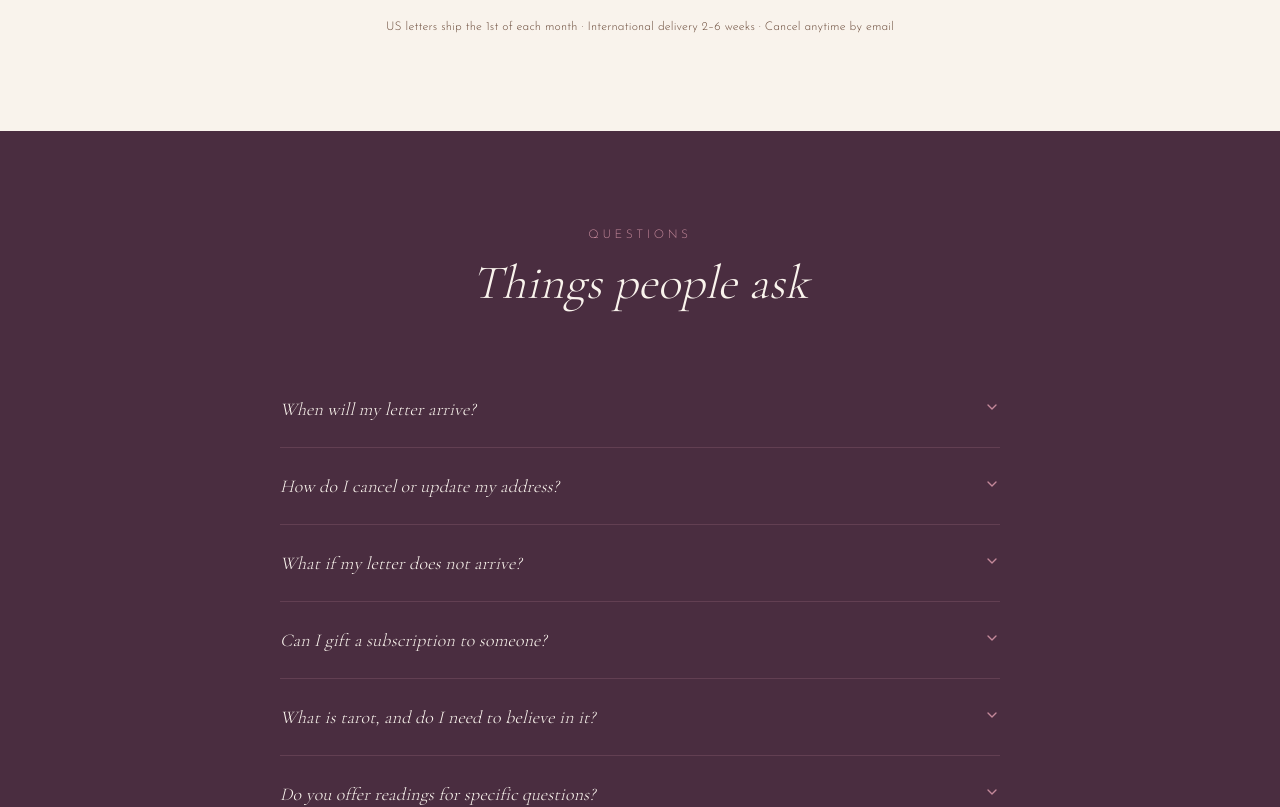
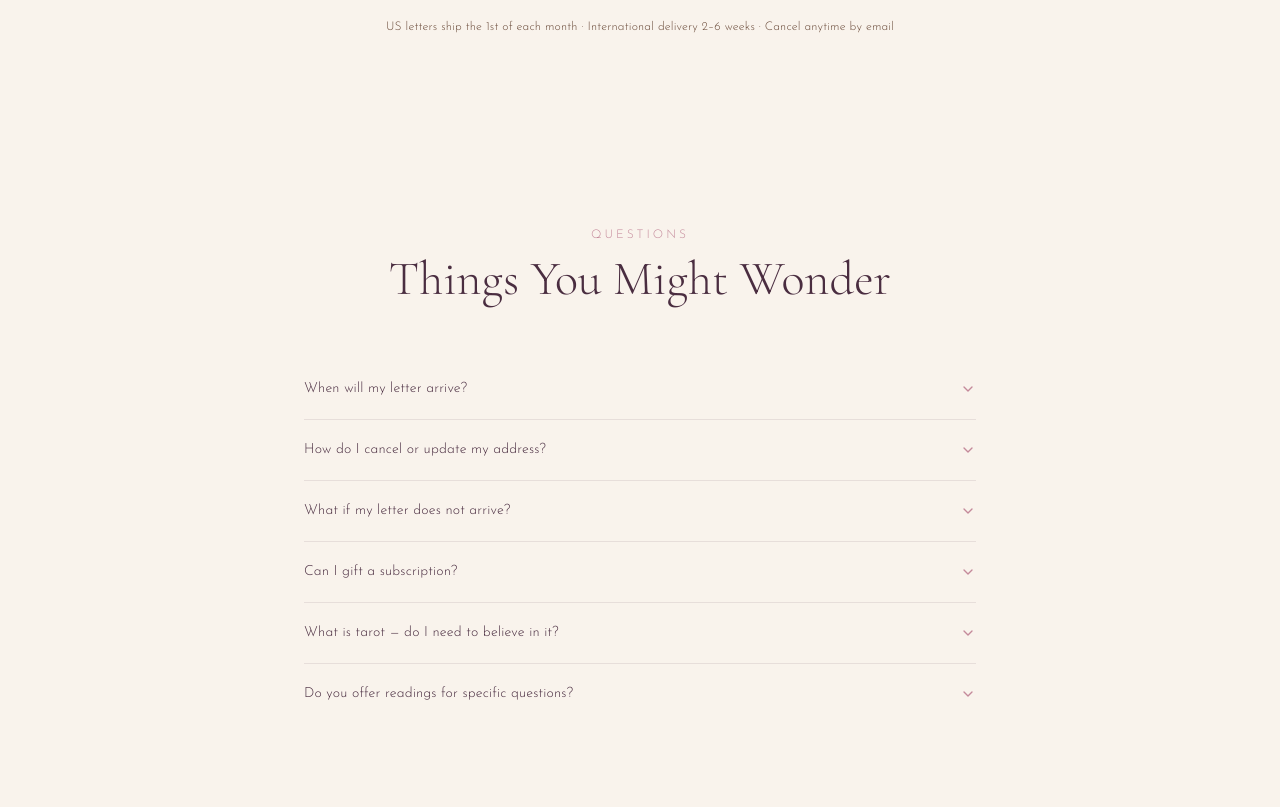
Before and after one commit to cynthiafiorenza77/inner-compass-tarot-letters, a Next.js app: page / in a window 1280 px wide. Shown: the part 3280-4087 px from the top of the page. Built offline with nearby package versions, Linux system fonts and the light colour scheme.

Commit message:
Fix FAQ ship date to 15th for consistency with pricing section

```diff
--- a/components/faq.tsx
+++ b/components/faq.tsx
@@ -1,55 +1,69 @@
 'use client'
+
 import { useState } from 'react'
 import { ChevronDown } from 'lucide-react'
 
 const faqs = [
   {
     q: "When will my letter arrive?",
-    a: "I mail Inner Compass letters on the 1st of every month. US subscribers typically receive theirs within 3–10 days. International subscribers should allow 2–6 weeks for delivery. Subscribe before the 1st and your letter ships that same month — sign up after the 1st and your first letter goes out the following month."
+    a: "I mail Inner Compass letters on the 15th of every month. US subscribers typically receive theirs within 3–10 days. International subscribers should allow 2–6 weeks for delivery. Subscribe before the 15th and your letter ships that same month — sign up after the 15th and your first letter goes out the following month."
   },
   {
     q: "How do I cancel or update my address?",
-    a: "Just email me at cynthia@innercompasstarotletters.org and I will take care of everything. Whether you need to cancel, update your shipping address, or change your billing info — please reach out before the 1st of the month so I can make adjustments before that month's letters go out."
+    a: "Just email me at cynthia@innercompasstarotletters.org and I will take care of everything. Whether you need to cancel, update your shipping address, or change your billing info — please reach out before the 15th of the month so I can make adjustments before that month's letters go out."
   },
   {
     q: "What if my letter does not arrive?",
     a: "US mail can occasionally take up to two weeks, and international deliveries can take up to six. If your letter has not arrived by the end of the month (US) or six weeks (international), email me at cynthia@innercompasstarotletters.org and I will make it right — either with a replacement or a refund. Before reaching out, please double-check that the address on your receipt is correct, as that is often the culprit!"
   },
   {
-    q: "Can I gift a subscription to someone?",
+    q: "Can I gift a subscription?",
     a: "Yes, and it makes such a meaningful gift! Simply choose any subscription length, enter your recipient's name and mailing address at checkout, and I will handle the rest. Each month they will receive a beautiful envelope full of tarot goodness — no wrapping required."
   },
   {
-    q: "What is tarot, and do I need to believe in it?",
+    q: "What is tarot — do I need to believe in it?",
     a: "Tarot is a tool for reflection, not fortune-telling. You do not need to hold any particular belief — just bring an open mind. Many subscribers use their monthly letter as a journaling prompt, a moment of intentional pause, or simply a beautiful piece of mail to look forward to. The cards meet you wherever you are."
   },
   {
     q: "Do you offer readings for specific questions?",
-    a: "The monthly letters use a general spread — what does this soul need right now — which tends to feel surprisingly personal. Custom one-question readings will be offered as an add-on in the future. Stay tuned!"
+    a: "The monthly letter is a general reading for the collective energy of that month — it is not personalized to a specific situation or question. If you are looking for a one-on-one reading, feel free to reach out at cynthia@innercompasstarotletters.org and we can chat about what that might look like."
   },
 ]
 
 export function FAQ() {
-  const [open, setOpen] = useState<number|null>(null)
+  const [open, setOpen] = useState<number | null>(null)
+
   return (
-    <section id="faq" className="py-24 bg-[#4A2D40]">
-      <div className="max-w-3xl mx-auto px-6">
-        <div className="text-center mb-16">
-          <p className="font-josefin text-xs tracking-[0.3em] uppercase text-[#C4899A] mb-4">Questions</p>
-          <h2 className="font-cormorant text-4xl md:text-5xl italic font-light text-[#F9F3EC]">Things people ask</h2>
-        </div>
-        <div className="divide-y divide-[#C4899A]/20">
+    <section id="faq" className="py-24 px-6 bg-[#F9F3EC]">
+      <div className="max-w-2xl mx-auto">
+        <p className="font-josefin text-xs tracking-[0.25em] uppercase text-[#C4899A] text-center mb-3">
+          Questions
+        </p>
+        <h2 className="font-cormorant text-4xl md:text-5xl font-light text-[#4A2D40] text-center mb-14">
+          Things You Might Wonder
+        </h2>
+
+        <div className="divide-y divide-[#4A2D40]/10">
           {faqs.map((faq, i) => (
             <div key={i}>
-              <button className="w-full py-6 flex items-start justify-between gap-4 text-left group" onClick={() => setOpen(open===i ? null : i)}>
-                <span className="font-cormorant text-lg italic font-light text-[#F9F3EC] group-hover:text-[#C4899A] transition-colors">{faq.q}</span>
-                <ChevronDown size={16} className={`text-[#C4899A] flex-shrink-0 mt-1 transition-transform duration-300 ${open===i ? 'rotate-180' : ''}`}/>
+              <button
+                onClick={() => setOpen(open === i ? null : i)}
+                className="w-full flex justify-between items-center py-5 text-left group"
+              >
+                <span className="font-josefin text-sm font-light text-[#4A2D40] pr-4 group-hover:text-[#C4899A] transition-colors">
+                  {faq.q}
+                </span>
+                <ChevronDown
+                  className={`w-4 h-4 text-[#C4899A] flex-shrink-0 transition-transform duration-300 ${open === i ? 'rotate-180' : ''}`}
+                />
               </button>
-              {open===i && (
-                <div className="pb-6">
-                  <p className="font-josefin text-sm font-light leading-relaxed text-[#F9F3EC]/65">{faq.a}</p>
-                </div>
-              )}
+              <div
+                className={`overflow-hidden transition-all duration-300 ${open === i ? 'max-h-96 pb-5' : 'max-h-0'}`}
+              >
+                <p className="font-josefin text-sm font-light text-[#6B4C3B] leading-relaxed">
+                  {faq.a}
+                </p>
+              </div>
             </div>
           ))}
         </div>
```
